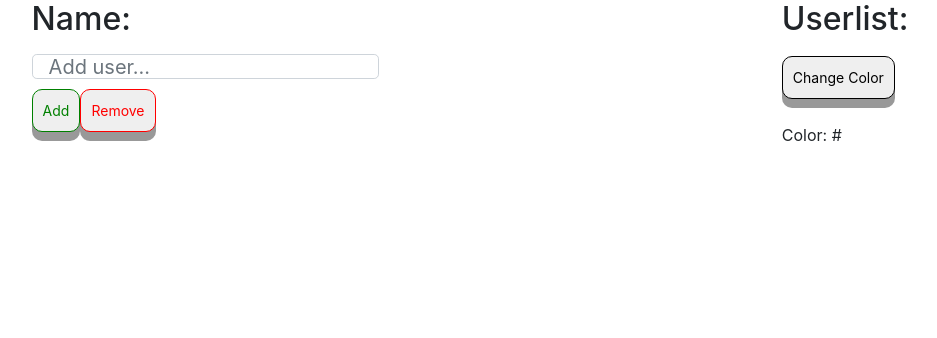
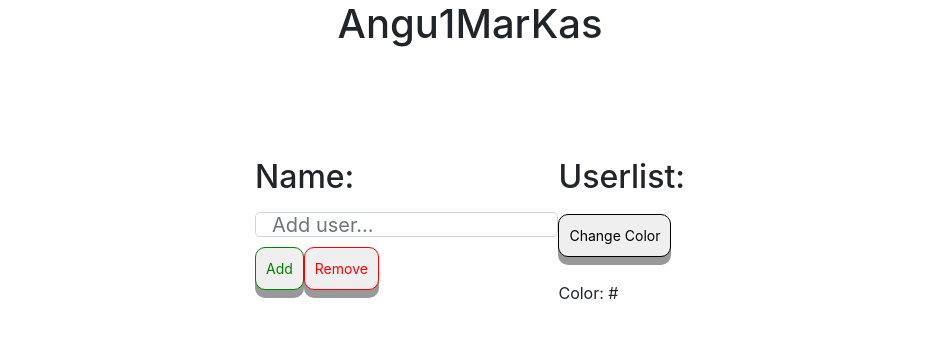
Before and after one commit to MartinKassar/AngularU1MarKas, an Angular app in the folder Angu1-markas/: page / in a window 1280 px wide. Shown: the top 338 px of the page, without its empty margins (170-1107 px from the left). Built offline with nearby package versions, Linux system fonts and the light colour scheme.

Commit message:
last commit

```diff
--- a/Angu1-markas/src/app/app.component.css
+++ b/Angu1-markas/src/app/app.component.css
@@ -0,0 +1,5 @@
+:host {
+    margin: 0;
+    padding: 0;
+    background-color: #ff3772;
+}
--- a/Angu1-markas/src/app/dashboard/dashboard.component.css
+++ b/Angu1-markas/src/app/dashboard/dashboard.component.css
@@ -1,6 +1,14 @@
-:host {
+#position {
     display: flex;
     flex-direction: row;
     justify-content: space-around;
+    width: 450px;
+    margin: 100px auto 0;
+    padding: 10px;
+    box-sizing: border-box;
+}
 
+h1 {
+    display: flex;
+    justify-content: center;
 }
--- a/Angu1-markas/src/app/dashboard/dashboard.component.html
+++ b/Angu1-markas/src/app/dashboard/dashboard.component.html
@@ -1,2 +1,5 @@
-<app-editusers (addUser)="addUser($event)" (removeUser)= "removeUser($event)"></app-editusers>
-<app-userslist [users]="userList"></app-userslist>
+<h1>Angu1MarKas</h1>
+<div id="position">
+    <app-editusers (addUser)="addUser($event)" (removeUser)="removeUser($event)" [usersList]="userList"></app-editusers>
+    <app-userslist [users]="userList"></app-userslist>
+</div>
--- a/Angu1-markas/src/app/editusers/editusers.component.css
+++ b/Angu1-markas/src/app/editusers/editusers.component.css
@@ -13,7 +13,7 @@
     padding: 10px 10px;
     border-radius: 10px;
     margin-top: 10px;
-    box-shadow: 0 9px #999;
+    box-shadow: 0 8px #999;
 }
 
 .stylebutton {
--- a/Angu1-markas/src/app/editusers/editusers.component.ts
+++ b/Angu1-markas/src/app/editusers/editusers.component.ts
@@ -7,6 +7,7 @@ import { Component, OnInit, Input, Output, EventEmitter } from '@angular/core';
 })
 export class EditusersComponent implements OnInit {
   @Input() user:string [] //takes in user
+  @Input() usersList: string []
   @Output() addUser  = new EventEmitter<string>() // Sends out addUser
   @Output() removeUser = new EventEmitter<void>() // Sends out removeUser
 
@@ -27,8 +28,12 @@ export class EditusersComponent implements OnInit {
 
   // Function on button remove click
   onClickRemove():void {
+    if(this.usersList.length > 0) {
     this.removeUser.emit()
     this.clickMessage = 'You removed a user'
+    } else {
+      this.clickMessage = 'Your list is empty'
+    }
   }
 
   constructor() { }
--- a/Angu1-markas/src/app/userslist/userslist.component.css
+++ b/Angu1-markas/src/app/userslist/userslist.component.css
@@ -6,21 +6,8 @@
     padding: 10px 10px;
     border-radius: 10px;
     margin-top: 10px;
-    box-shadow: 0 9px #999;
+    box-shadow: 0 8px #999;
 }
-
-.button {
-    padding: 15px 25px;
-    font-size: 24px;
-    text-align: center;
-    cursor: pointer;
-    outline: none;
-    color: #fff;
-    background-color: #4CAF50;
-    border: none;
-    border-radius: 15px;
-    box-shadow: 0 9px #999;
-  }
 
 
   .colorbutton:active {
--- a/Angu1-markas/src/app/userslistitem/userslistitem.component.css
+++ b/Angu1-markas/src/app/userslistitem/userslistitem.component.css
@@ -0,0 +1,3 @@
+li:hover {
+    transform: scale(1.05);
+  }
```
Also changed, not shown: Angu1-markas/src/app/userslist/userslist.component.ts (+7 -3 lines), Angu1-markas/src/app/dashboard/dashboard.component.ts (line endings or trailing spaces).
